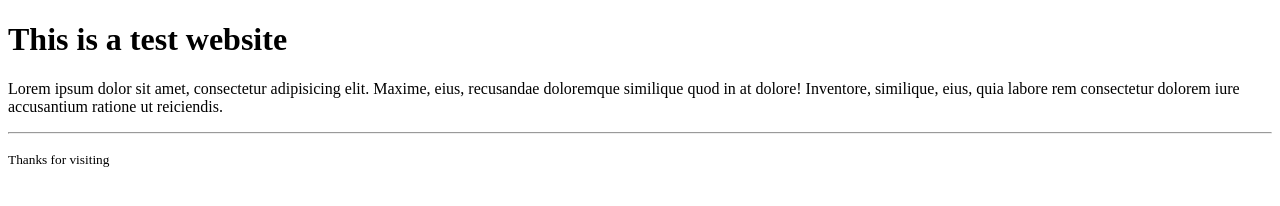
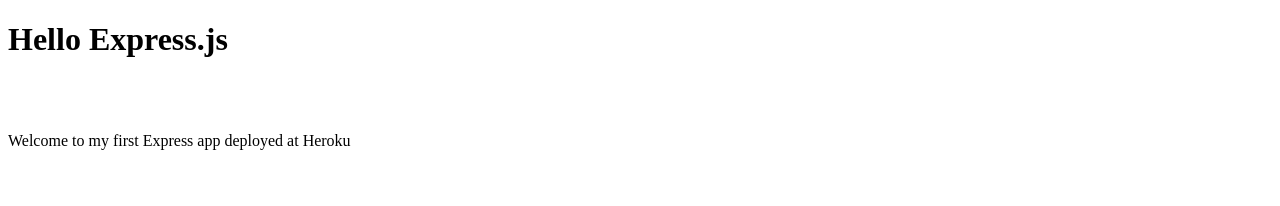
Before and after one commit to marcotello/NodeJS-Express-Example, a website: page public/index.html in a window 1280 px wide. Drawn offline with Linux system fonts and the light colour scheme.

Commit message:
Changing the welcome message

```diff
--- a/public/index.html
+++ b/public/index.html
@@ -5,10 +5,9 @@
     <title>My App!</title>
 </head>
 <body>
-    <h1>This is a test website</h1>
-    <p>Lorem ipsum dolor sit amet, consectetur adipisicing elit. Maxime, eius, recusandae doloremque similique quod in at dolore! Inventore, similique, eius, quia labore rem consectetur dolorem iure accusantium ratione ut reiciendis.</p>
-    <hr />
-
-    <p><small>Thanks for visiting</small></p>
+    <h1>Hello Express.js</h1>
+    <br />
+    <br />
+    <p>Welcome to my first Express app deployed at Heroku</p>
 </body>
 </html>
```
